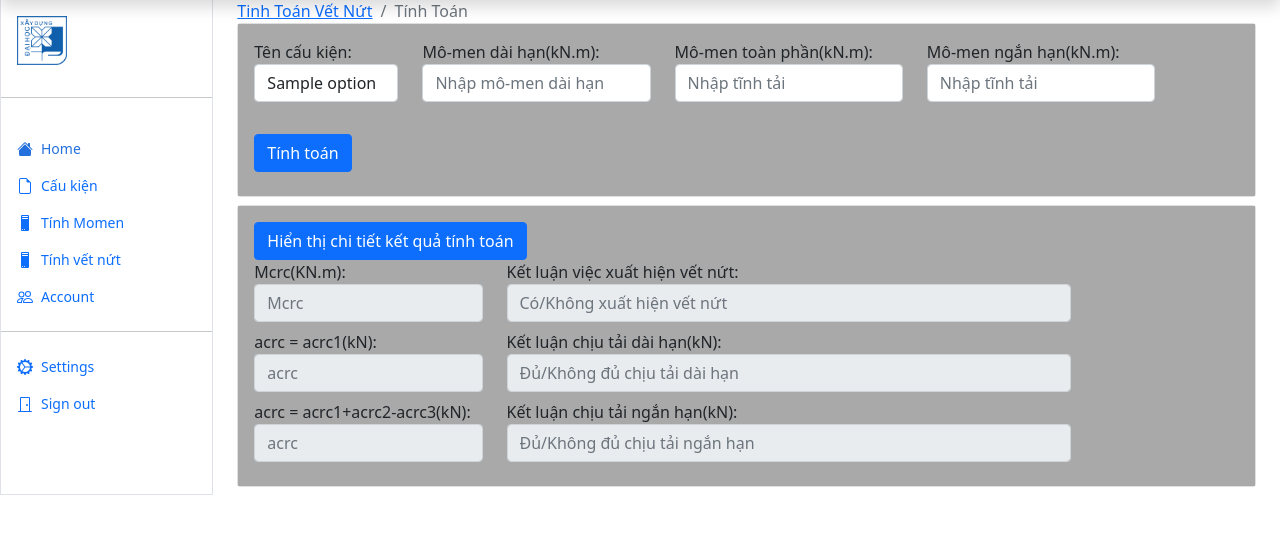
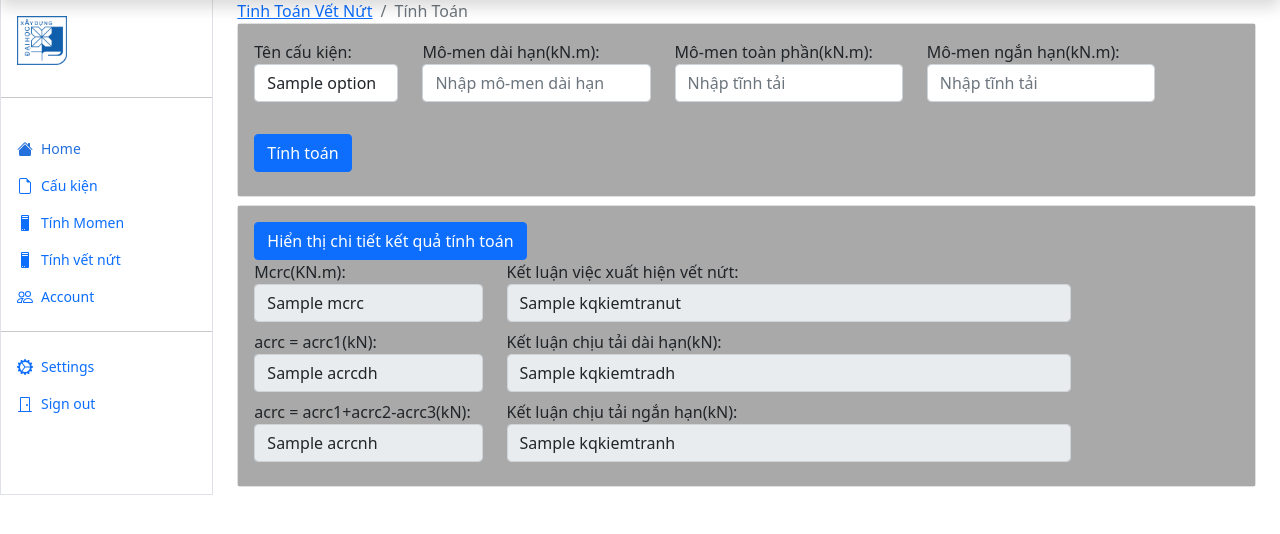
Before and after one commit to loizigg/DATN, a Django app: template DATNTin/template/Webtinhnut/tinhvetnut.html in a window 1280 px wide. Shown: the part 49-583 px from the top of the page. Run offline with Django 5.2, Linux system fonts and the light colour scheme; the template is opened without the code that fills it: most values are stand-ins (such as "Sample title", 1, 10 or a date in 2020); some libraries are stand-ins or nearby versions.

Commit message:
Xong phần tinh toán và kiểm tra nứt

```diff
--- a/DATNTin/template/Webtinhnut/tinhvetnut.html
+++ b/DATNTin/template/Webtinhnut/tinhvetnut.html
@@ -51,27 +51,27 @@
                 <div class="row">
                     <div class="col-lg-3 mb-2">
                         <label>Mcrc(KN.m): </label>
-                        <input class="form-control" placeholder="Mcrc" type="text" autocomplete="off" readonly = "True">
+                        <input class="form-control" id="Mcrc" value="{{Mcrc}}" placeholder="Mcrc" type="text" autocomplete="off" readonly = "True">
                     </div>
                     <div class="col-lg-7 mb-2">
                         <label>Kết luận việc xuất hiện vết nứt: </label>
-                        <input class="form-control" placeholder="Có/Không xuất hiện vết nứt" type="text" autocomplete="off" readonly = "True">
+                        <input class="form-control" id = "Kqkiemtranut" value="{{kqkiemtranut}}" placeholder="Có/Không xuất hiện vết nứt" type="text" autocomplete="off" readonly = "True">
                     </div>
                     <div class="col-lg-3 mb-2">
                         <label>acrc = acrc1(kN): </label>
-                        <input class="form-control" placeholder="acrc" type="text" autocomplete="off" readonly = "True">
+                        <input class="form-control" id="Acrcdh" value="{{acrcdh}}" placeholder="acrc" type="text" autocomplete="off" readonly = "True">
                     </div>
                     <div class="col-lg-7 mb-2">
                         <label>Kết luận chịu tải dài hạn(kN): </label>
-                        <input class="form-control" placeholder="Đủ/Không đủ chịu tải dài hạn" type="text" autocomplete="off" readonly = "True">
+                        <input class="form-control" id="Kqkiemtradh" value="{{kqkiemtradh}}" placeholder="Đủ/Không đủ chịu tải dài hạn" type="text" autocomplete="off" readonly = "True">
                     </div>
                     <div class="col-lg-3 mb-2">
                         <label>acrc = acrc1+acrc2-acrc3(kN): </label>
-                        <input class="form-control" placeholder="acrc" type="text" autocomplete="off" readonly = "True">
+                        <input class="form-control" id="Acrcnh" value="{{acrcnh}}" placeholder="acrc" type="text" autocomplete="off" readonly = "True">
                     </div>
                     <div class="col-lg-7 mb-2">
                         <label>Kết luận chịu tải ngắn hạn(kN): </label>
-                        <input class="form-control" placeholder="Đủ/Không đủ chịu tải ngắn hạn" type="text" autocomplete="off" readonly = "True">
+                        <input class="form-control" id="Kqkiemtranh" value="{{kqkiemtranh}}" placeholder="Đủ/Không đủ chịu tải ngắn hạn" type="text" autocomplete="off" readonly = "True">
                     </div>
             </div>
         </div>
@@ -97,7 +97,19 @@
         fetch(`/tinhvetvut?${urlParams.toString()}`)
         .then(response => response.text())
         .then(data => {
-
+            const parsedData = new DOMParser().parseFromString(data, "text/html");
+            const mcrcValue = parsedData.querySelector("#Mcrc").value;
+            const kqkiemtranutValue = parsedData.querySelector("#Kqkiemtranut").value;
+            const acrcdhValue = parsedData.querySelector("#Acrcdh").value;
+            const kqkiemtradhValue = parsedData.querySelector("#Kqkiemtradh").value;
+            const acrcnhValue = parsedData.querySelector("#Acrcnh").value;
+            const kqkiemtranhValue = parsedData.querySelector("#Kqkiemtranh").value;
+           document.getElementById('Mcrc').value = mcrcValue;
+           document.getElementById('Kqkiemtranut').value = kqkiemtranutValue;
+           document.getElementById('Acrcdh').value = acrcdhValue;
+           document.getElementById('Kqkiemtradh').value = kqkiemtradhValue;
+           document.getElementById('Acrcnh').value = acrcnhValue;
+           document.getElementById('Kqkiemtranh').value = kqkiemtranhValue;
         });
     });
 </script>
```
Also changed, not shown: DATNTin/Webtinhnut/views.py (+63 -8 lines), DATNTin/template/Webtinhnut/tinhmomen.html (+10 -8 lines).
